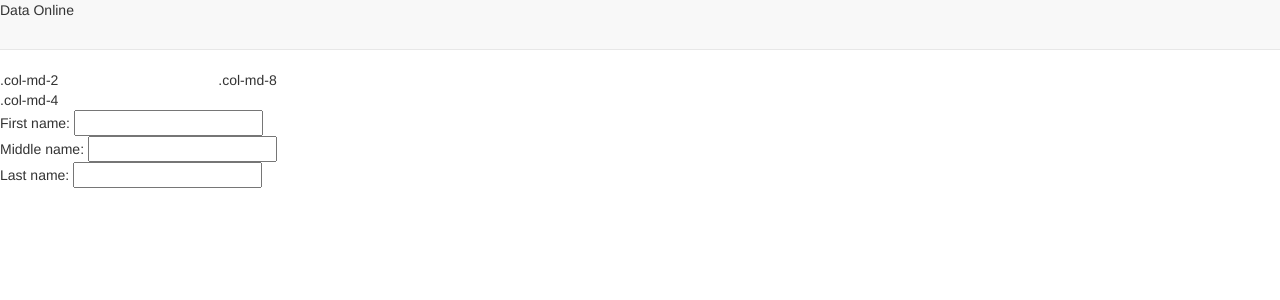
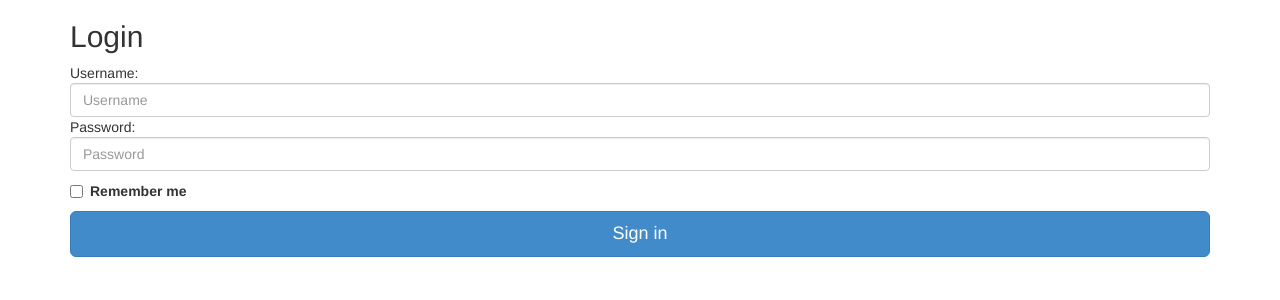
Before and after one commit to lslacker/dataonline, a Flask app: template app/templates/index.html in a window 1280 px wide. Shown: the top 300 px of that part. Run offline with Flask 2, Linux system fonts and the light colour scheme; the template is opened without the code that fills it, so the values that code supplies are empty; the page is wider than the window, and the part outside it is not shown.

Commit message:
Cleaned up the index.

```diff
--- a/app/templates/index.html
+++ b/app/templates/index.html
@@ -4,26 +4,28 @@
     <title>{{title}} - microblog</title>
     <meta name="viewport" content="width=device-width, initial-scale=1.0">
     <link rel=stylesheet type=text/css href="{{ url_for('static', filename='css/bootstrap.css') }}">
-     <link rel=stylesheet type=text/css href="{{ url_for('static', filename='css/custom.css') }}">
 </head>
 <body>
-    <nav class="navbar navbar-default navbar-fixed-top" role="navigation">
-        Data Online
-    </nav>
 
+    <div class="container" class="col-md-6">
 
-    <div class="row">
-        <div class="col-md-2">.col-md-2</div>
-        <div class="col-md-8">.col-md-8</div>
-        <div class="col-md-4">.col-md-4</div>
+      <form class="form-signin">
+        <h2 class="form-signin-heading">Login</h2>
+        Username:<input type="text" class="form-control" placeholder="Username">
+        Password:<input type="password" class="form-control" placeholder="Password">
+        <label class="checkbox">
+          <input type="checkbox" value="remember-me"> Remember me
+        </label>
+        <button class="btn btn-lg btn-primary btn-block" type="submit">Sign in</button>
+      </form>
+
     </div>
 
-    <form>
-    First name: <input type="text" name="firstname"><br>
-    Middle name: <input type="text" name="middlename"><br>
-    Last name: <input type="text" name="lastname">
-    </form>
-
+    <!--<div class="container">
+        <div class="col-md-2">.col-md-2</div>
+        <div class="col-md-8 col-md-offset-2">.col-md-8 offset 2</div>
+        <div class="col-md-2">.col-md-4</div>
+    </div>-->
 
     <!-- jQuery (necessary for Bootstrap's JavaScript plugins) -->
     <script src="https://code.jquery.com/jquery.js"></script>
--- a/app/views.py
+++ b/app/views.py
@@ -12,7 +12,7 @@ def load_user(id):
 
 @app.route('/')
 @app.route('/index')
-@login_required
+
 def index():
     user = { 'nickname': 'Miguel' } # fake user
     return render_template("index.html",
```
Also changed, not shown: app/templates/colour_style.css (deleted, +0 -29 lines), app/templates/testing.html (deleted, +0 -50 lines).
